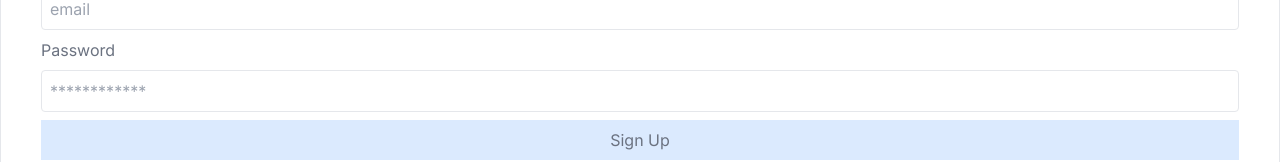
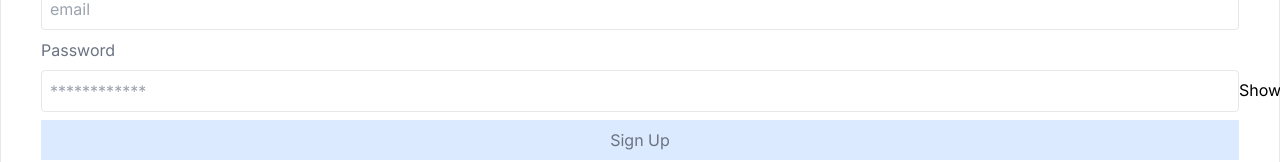
Before and after one commit to kod-python/AttendForm, a Next.js app: page / in a window 1280 px wide. Shown: the part 305-467 px from the top of the page. Built offline with nearby package versions, Linux system fonts and the light colour scheme.

Commit message:
show added

```diff
--- a/src/components/Login/Login.tsx
+++ b/src/components/Login/Login.tsx
@@ -19,6 +19,8 @@ const Login = () => {
       [e.target.name]: e.target.value,
     });
   };
+
+  const [passwordVisible, setPasswordVisible] = useState(false);
 
   const handleSubmit = async (event: FormEvent) => {
     event.preventDefault();
@@ -74,8 +76,11 @@ const Login = () => {
         />
 
         <label htmlFor="password" className="text-gray-500">Password</label>
+
+        <div className="relative">
+
         <input
-          type="password"
+          type={passwordVisible ? "text" : "password"}
           name="password"
           id="password"
           placeholder="*******"
@@ -83,6 +88,11 @@ const Login = () => {
           onChange={handleChange}
           className="border p-[3px] pl-[10px] rounded w-full outline-blue-100"
         />
+         <button  type="button" onClick={() => setPasswordVisible(!passwordVisible)} className="absolute  top-2">
+            {passwordVisible ? "Hide" : "Show"}
+          </button>
+        </div>
+
 
         <button
           type="submit"
--- a/src/components/Signup/Signup.tsx
+++ b/src/components/Signup/Signup.tsx
@@ -27,6 +27,7 @@ const Signup = () => {
 
   const [isLoading, setIsLoading] = useState(false);
   const [error, setError] = useState<string | null>(null);
+  const [passwordVisible, setPasswordVisible] = useState(false);
 
   const handleSubmit = async (event: FormEvent) => {
     event.preventDefault();
@@ -138,14 +139,23 @@ const Signup = () => {
         <label htmlFor="password" className="text-gray-500">
           Password
         </label>
+
+        <div className="relative">
+
         <input
-          type="password"
+          type={passwordVisible ? "text" : "password"}
           name="password"
           placeholder="************"
           value={data.password}
           onChange={handleChange}
           className="border p-2 rounded w-full outline-blue-100"
         />
+          <button  type="button" onClick={() => setPasswordVisible(!passwordVisible)} className="absolute  top-2">
+            {passwordVisible ? "Hide" : "Show"}
+          </button>
+
+        </div>
+
 
         <button
           type="submit"
```
